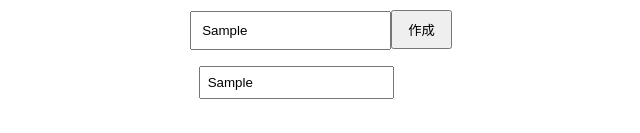
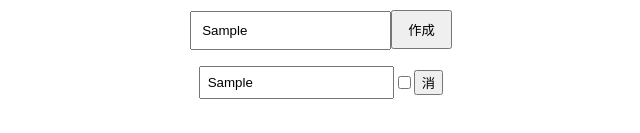
Before and after one commit to hrsigithub/react-study, a React (Create React App) app: page / in a window 1280 px wide. Both pictures are taken after typing "Sample" into the empty fields and a click on the input "作成". Shown: the part 375-508 px from the top of the page, without its empty margins (319-959 px from the left). Built offline with nearby package versions, Linux system fonts and the light colour scheme.

Commit message:
削除ボタン追加

```diff
--- a/src/App.tsx
+++ b/src/App.tsx
@@ -29,6 +29,24 @@
 
   }
 
+  const handleChecked = (id: number, checked:boolean) => {
+    const newTodos = todos.map((todo) => {
+      if (todo.id === id) {
+        todo.checked = !checked
+      }
+      return todo
+    })
+
+    setTodos(newTodos)
+
+  }
+
+  const handleDelete = (id:Number) => {
+    const newTodos= todos.filter((todo) => todo.id !== id)
+
+    setTodos(newTodos)
+  }
+
   const handleSubmit = (e: React.FormEvent<HTMLFormElement>) => {
     e.preventDefault()
 
@@ -44,6 +62,8 @@
   }
 
 
+
+
   return (
     <div className="App">
       <div>
@@ -56,8 +76,12 @@
         <ul className='todoList'>
           {todos.map((todo) => (
             <li key={todo.id}>
-              {/* {todo.inputValue} */}
-              <input type="text" onChange={(e) => handleEdit(todo.id, e.target.value)} className="inputText" value={todo.inputValue}/>
+              <input type="text" onChange={(e) => handleEdit(todo.id, e.target.value)}
+                className="inputText" value={todo.inputValue}
+                disabled={todo.checked}
+                />
+              <input type="checkbox" onChange={(e) => handleChecked(todo.id, todo.checked)} />
+              <button onClick={() => handleDelete(todo.id)}>消</button>
             </li>
           ))}
         </ul>
```
